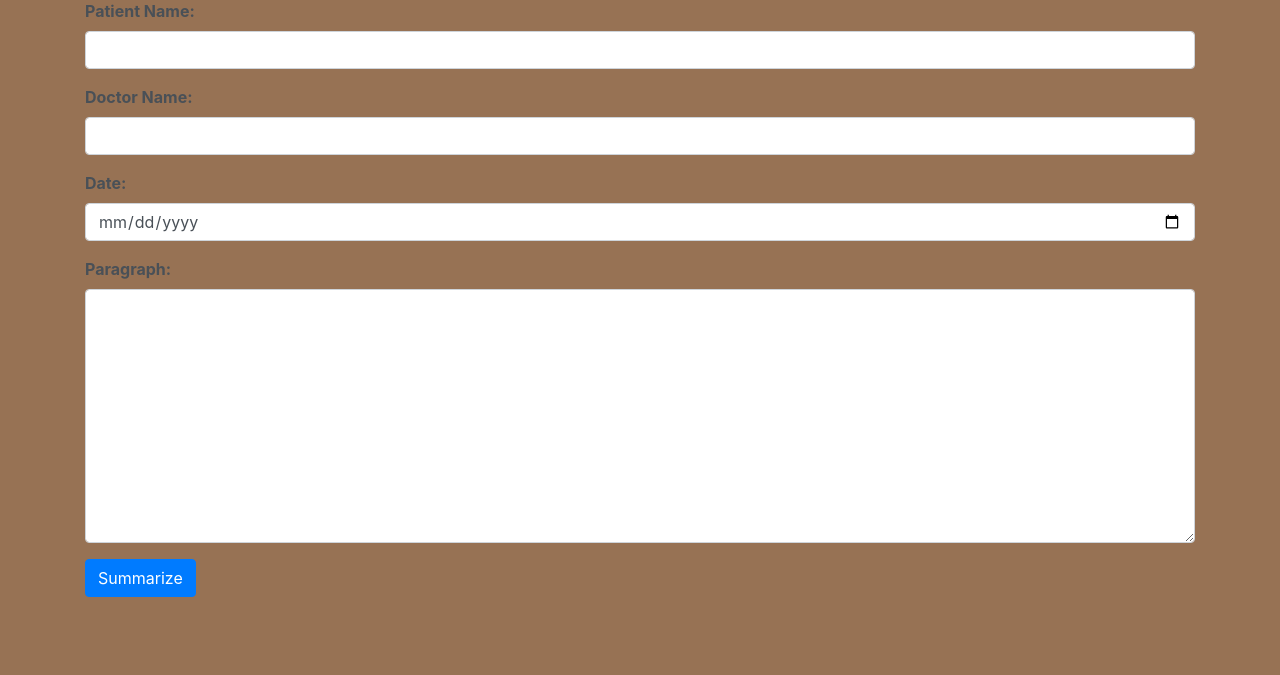
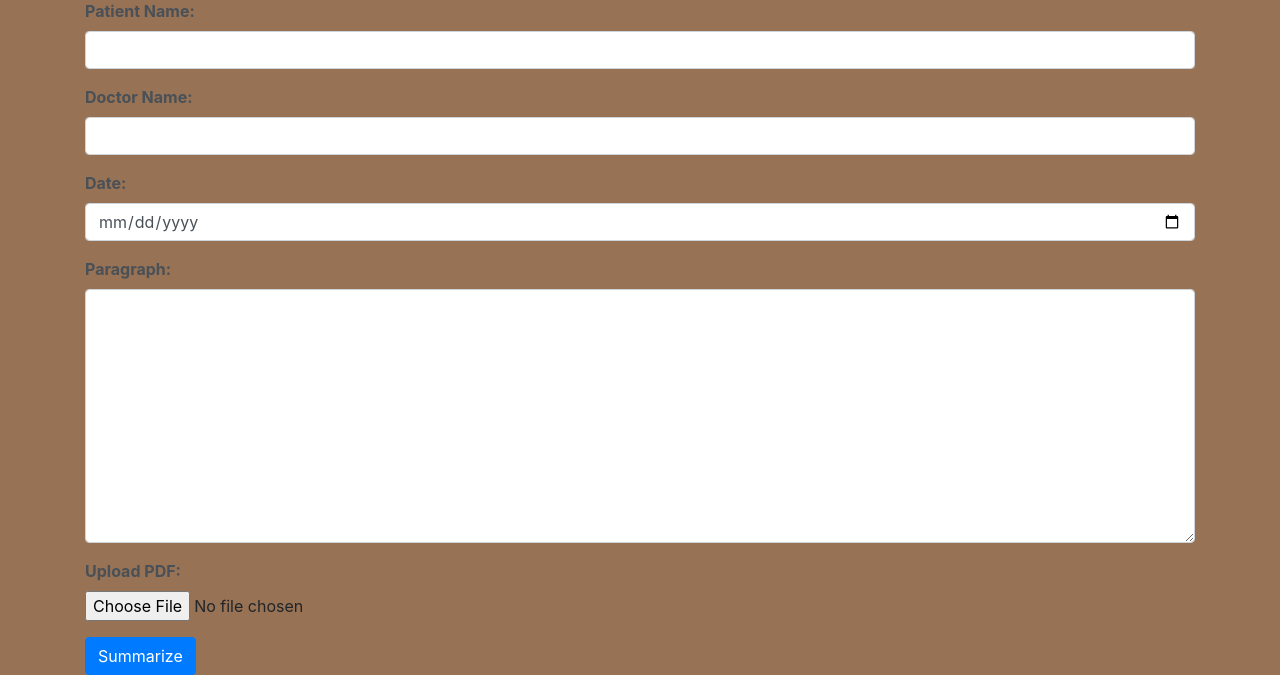
Before and after one commit to chaithu03/textsummarization, a Flask app: page / in a window 1280 px wide. Shown: the part 129-804 px from the top of the page. Before the commit the page ends 726 px from the top, so only its background shows below. Run offline with Flask 3, Linux system fonts and the light colour scheme; some libraries are stand-ins or nearby versions.

Commit message:
Update input_form.html

```diff
--- a/templates/input_form.html
+++ b/templates/input_form.html
@@ -8,8 +8,8 @@
 </head>
 <body>
     <div class="container">
-        <h1>Report Summarization </h1>
-        <form action="/" method="post" class="mt-4">
+        <h1>Report Summarization</h1>
+        <form action="/" method="post" enctype="multipart/form-data" class="mt-4">
             <div class="form-group">
                 <label for="patient_name">Patient Name:</label>
                 <input type="text" id="patient_name" name="patient_name" class="form-control" required>
@@ -24,7 +24,11 @@
             </div>
             <div class="form-group">
                 <label for="text">Paragraph:</label>
-                <textarea id="text" name="text" rows="10" class="form-control" required></textarea>
+                <textarea id="text" name="text" rows="10" class="form-control"></textarea>
+            </div>
+            <div class="form-group">
+                <label for="file">Upload PDF:</label>
+                <input type="file" id="file" name="file" class="form-control-file">
             </div>
             <button type="submit" class="btn btn-primary">Summarize</button>
         </form>
```
